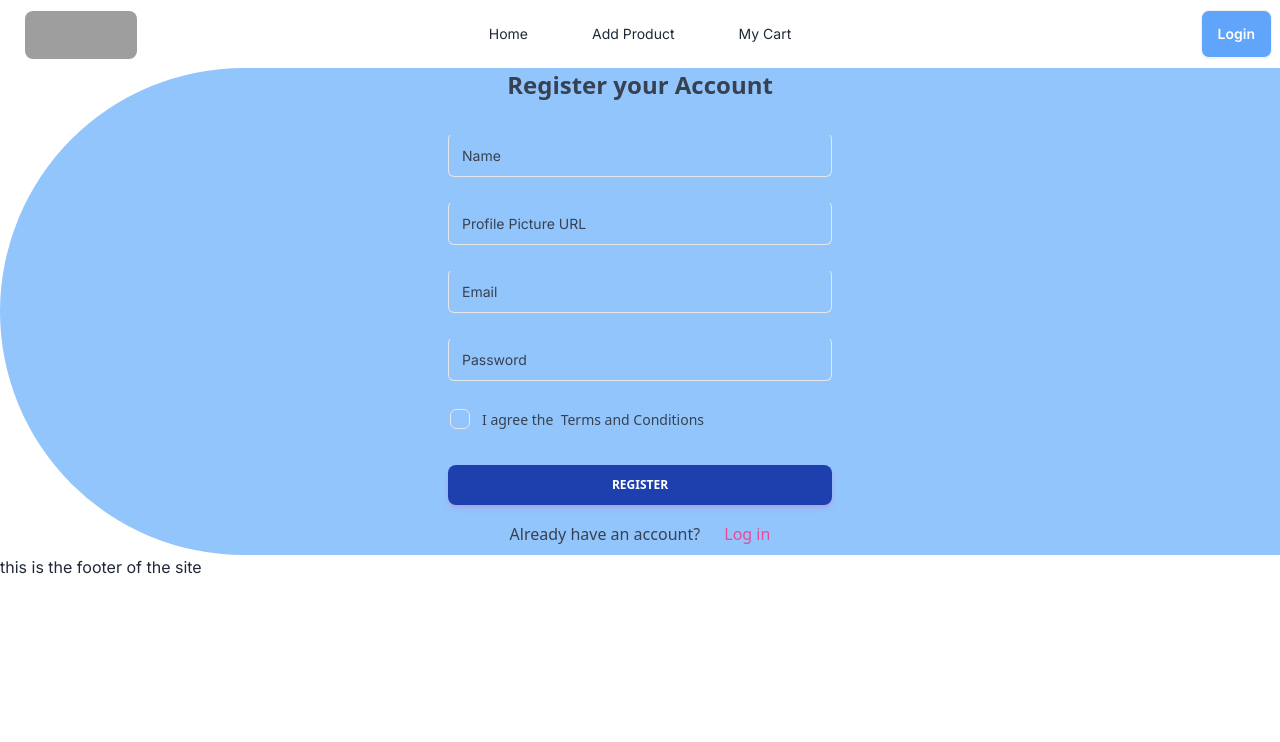
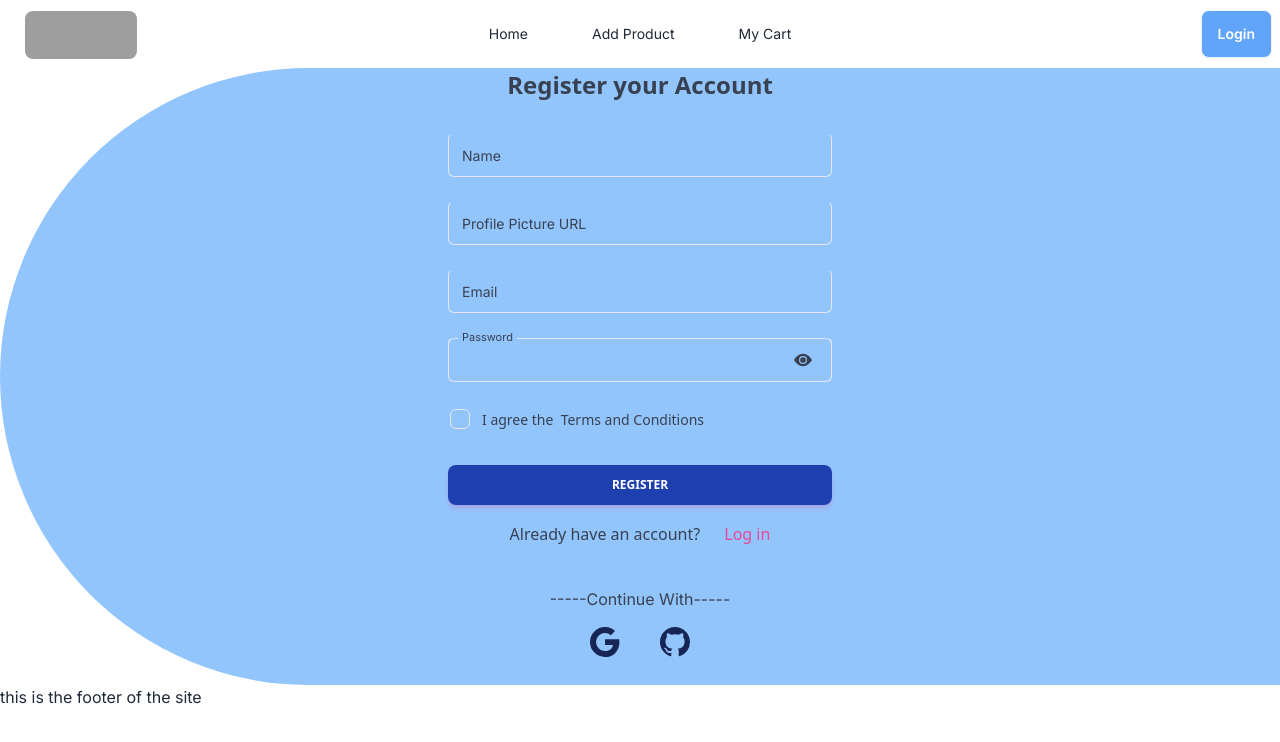
Before and after one commit to omarfaruk70/CarGladge-client, a React (Vite) app: page /register in a window 1280 px wide. Shown: the top 742 px of the page. Built offline with nearby package versions, Linux system fonts and the light colour scheme; grey boxes are pictures that could not be loaded.

Commit message:
added banner section with images and getswave

```diff
--- a/package.json
+++ b/package.json
@@ -14,6 +14,7 @@
     "match-sorter": "^6.3.1",
     "react": "^18.2.0",
     "react-dom": "^18.2.0",
+    "react-icons": "^4.12.0",
     "react-router-dom": "^6.19.0",
     "sort-by": "^1.2.0"
   },
--- a/src/components/Authentications/Login.jsx
+++ b/src/components/Authentications/Login.jsx
@@ -1,6 +1,11 @@
+import { useState } from "react";
 import { Link } from "react-router-dom";
+import { BsFillEyeFill, BsFillEyeSlashFill } from "react-icons/bs";
+//  <BsFillEyeFill />
+// <BsFillEyeSlashFill/>
 
 const Login = () => {
+  const [showpassword, setSetshowpassword] = useState(false);
   return (
     <div className="max-w-7xl rounded-l-3xl rounded-r-full bg-blue-300 mx-auto">
       <div className="relative flex justify-center items-center flex-col rounded-xl bg-transparent bg-clip-border text-gray-700 shadow-none">
@@ -35,13 +40,25 @@ const Login = () => {
               </label>
             </div>
             <div className="relative h-11 w-full min-w-[200px]">
+              <div className="flex justify-center items-center">
                 <input
-                type="password"
+                  type={showpassword ? "text" : "password"}
                   className="peer h-full w-full rounded-md border border-blue-gray-200 border-t-transparent bg-transparent px-3 py-3 font-sans text-sm font-normal text-blue-gray-700 outline outline-0 transition-all placeholder-shown:border placeholder-shown:border-blue-gray-200 placeholder-shown:border-t-blue-gray-200 focus:border-2 focus:border-blue-500 focus:border-t-transparent focus:outline-0 disabled:border-0 disabled:bg-blue-gray-50"
                   placeholder=" "
                   name="password"
                   required
                 />
+
+                <span
+                  className="absolute text-lg top-3.5 right-0 mr-5 cursor-pointer"
+                  onClick={() => setSetshowpassword(!showpassword)}
+                >
+                  {
+                    showpassword ? <BsFillEyeFill /> : <BsFillEyeSlashFill/>
+                  }
+                </span>
+              </div>
+
               <label className="before:content[' '] after:content[' '] pointer-events-none absolute left-0 -top-1.5 flex h-full w-full select-none text-[11px] font-normal leading-tight text-blue-gray-400 transition-all before:pointer-events-none before:mt-[6.5px] before:mr-1 before:box-border before:block before:h-1.5 before:w-2.5 before:rounded-tl-md before:border-t before:border-l before:border-blue-gray-200 before:transition-all after:pointer-events-none after:mt-[6.5px] after:ml-1 after:box-border after:block after:h-1.5 after:w-2.5 after:flex-grow after:rounded-tr-md after:border-t after:border-r after:border-blue-gray-200 after:transition-all peer-placeholder-shown:text-sm peer-placeholder-shown:leading-[4.1] peer-placeholder-shown:text-blue-gray-500 peer-placeholder-shown:before:border-transparent peer-placeholder-shown:after:border-transparent peer-focus:text-[11px] peer-focus:leading-tight peer-focus:text-pink-500 peer-focus:before:border-t-2 peer-focus:before:border-l-2 peer-focus:before:!border-pink-500 peer-focus:after:border-t-2 peer-focus:after:border-r-2 peer-focus:after:!border-pink-500 peer-disabled:text-transparent peer-disabled:before:border-transparent peer-disabled:after:border-transparent peer-disabled:peer-placeholder-shown:text-blue-gray-500">
                 Password
               </label>
@@ -83,10 +100,7 @@ const Login = () => {
             >
               <p className="flex items-center font-sans text-sm font-normal leading-normal text-gray-700 antialiased">
                 I agree the
-                <a
-                  className="font-medium transition-colors"
-                  href="#"
-                >
+                <a className="font-medium transition-colors" href="#">
                   &nbsp; Terms and Conditions
                 </a>
               </p>
@@ -101,7 +115,10 @@ const Login = () => {
           </button>
           <p className="mt-4 block text-center font-sans text-base font-normal leading-relaxed text-gray-700 antialiased">
             Already have an account?
-            <Link to={'/register'} className="font-medium text-pink-500 transition-colors hover:text-blue-700">
+            <Link
+              to={"/register"}
+              className="font-medium text-pink-500 transition-colors hover:text-blue-700"
+            >
               <span className="ml-5"> Register</span>
             </Link>
           </p>
--- a/src/components/Authentications/Register.jsx
+++ b/src/components/Authentications/Register.jsx
@@ -1,6 +1,13 @@
 import { Link } from "react-router-dom";
+import { BsGithub, BsGoogle } from "react-icons/bs";
+import { useState } from "react";
+import { BsFillEyeFill, BsFillEyeSlashFill } from "react-icons/bs";
+//  <BsFillEyeFill />
+// <BsFillEyeSlashFill/>
 
 const Register = () => {
+  const [showpassword, setSetshowpassword] = useState(false)
+
   return (
     <div className="max-w-7xl  rounded-l-full bg-blue-300 mx-auto">
       <div className="relative flex justify-center items-center flex-col rounded-xl bg-transparent bg-clip-border text-gray-700 shadow-none">
@@ -44,13 +51,23 @@ const Register = () => {
               </label>
             </div>
             <div className="relative h-11 w-full min-w-[200px]">
+              <div className="flex justify-center items-center">
               <input
-                type="password"
+                type={showpassword ? 'text' : 'password'}
                 className="peer h-full w-full rounded-md border border-blue-gray-200 border-t-transparent bg-transparent px-3 py-3 font-sans text-sm font-normal text-blue-gray-700 outline outline-0 transition-all placeholder-shown:border placeholder-shown:border-blue-gray-200 placeholder-shown:border-t-blue-gray-200 focus:border-2 focus:border-blue-500 focus:border-t-transparent focus:outline-0 disabled:border-0 disabled:bg-blue-gray-50"
                 placeholder=" "
                 name="password"
                 required
               />
+              <span className="absolute text-lg top-3.5 right-0 mr-5 cursor-pointer"
+              onClick={()=> setSetshowpassword(!showpassword)}
+              >
+                {
+                  showpassword ? <BsFillEyeSlashFill/> : <BsFillEyeFill />
+                }
+              </span>
+
+              </div>
               <label className="before:content[' '] after:content[' '] pointer-events-none absolute left-0 -top-1.5 flex h-full w-full select-none text-[11px] font-normal leading-tight text-blue-gray-400 transition-all before:pointer-events-none before:mt-[6.5px] before:mr-1 before:box-border before:block before:h-1.5 before:w-2.5 before:rounded-tl-md before:border-t before:border-l before:border-blue-gray-200 before:transition-all after:pointer-events-none after:mt-[6.5px] after:ml-1 after:box-border after:block after:h-1.5 after:w-2.5 after:flex-grow after:rounded-tr-md after:border-t after:border-r after:border-blue-gray-200 after:transition-all peer-placeholder-shown:text-sm peer-placeholder-shown:leading-[4.1] peer-placeholder-shown:text-blue-gray-500 peer-placeholder-shown:before:border-transparent peer-placeholder-shown:after:border-transparent peer-focus:text-[11px] peer-focus:leading-tight peer-focus:text-pink-500 peer-focus:before:border-t-2 peer-focus:before:border-l-2 peer-focus:before:!border-pink-500 peer-focus:after:border-t-2 peer-focus:after:border-r-2 peer-focus:after:!border-pink-500 peer-disabled:text-transparent peer-disabled:before:border-transparent peer-disabled:after:border-transparent peer-disabled:peer-placeholder-shown:text-blue-gray-500">
                 Password
               </label>
@@ -114,6 +131,15 @@ const Register = () => {
               <span className="ml-5"> Log in</span>
             </Link>
           </p>
+
+        <div className="mt-5 flex flex-col justify-center items-center py-5">
+          -----Continue With-----
+          <div className="flex mt-4 gap-10 text-3xl text-blue-950 cursor-pointer">
+          <BsGoogle />
+          <BsGithub />
+          </div>
+        </div>
+
         </form>
       </div>
     </div>
--- /dev/null
+++ b/src/components/Banner/Banner.jsx
@@ -0,0 +1,39 @@
+import { FaLocationArrow } from "react-icons/fa";
+import { Link } from "react-router-dom";
+const Banner = () => {
+  return (
+    <div className="hero bg-base-200 h-[500px]">
+      <svg xmlns="http://www.w3.org/2000/svg" viewBox="0 0 1440 320">
+        <path
+          fill="#0099ff"
+          fillOpacity="0.7"
+          d="M0,64L48,64C96,64,192,64,288,90.7C384,117,480,171,576,192C672,213,768,203,864,186.7C960,171,1056,149,1152,138.7C1248,128,1344,128,1392,128L1440,128L1440,320L1392,320C1344,320,1248,320,1152,320C1056,320,960,320,864,320C768,320,672,320,576,320C480,320,384,320,288,320C192,320,96,320,48,320L0,320Z"
+        ></path>
+      </svg>
+      <div className="max-w-7xl mx-auto md:h-full hero-content flex-col lg:flex-row-reverse">
+        <div className="">
+          <img
+            src="https://i.ibb.co/LJRnyN1/banner.jpg"
+            className="shadow-2xl rounded-l-full rounded-b-full"
+          />
+        </div>
+        <div className="">
+          <h1 className="text-5xl md:font-bold">
+            Rev up your style and performance
+            <br /> with quality cars
+          </h1>
+          <p className="py-6">
+            Explore the road to your next adventure with confidence. Your dream
+            car awaits at CARGLADGE Where Every Drive is an Experience
+          </p>
+          <Link to={'/login'} className="btn btn-primary">
+            Get Started
+            <FaLocationArrow />
+          </Link>
+        </div>
+      </div>
+    </div>
+  );
+};
+
+export default Banner;
--- a/src/components/Home/Home.jsx
+++ b/src/components/Home/Home.jsx
@@ -1,7 +1,9 @@
+import Banner from "../Banner/Banner";
+
 const Home = () => {
     return (
         <div>
-            <h1>this is home page of the element</h1>
+            <Banner></Banner>
         </div>
     );
 };
```
Also changed, not shown: 1 other file (tests, documents, lock files or other folders). Lines whose indentation alone changed are shown as unchanged.
